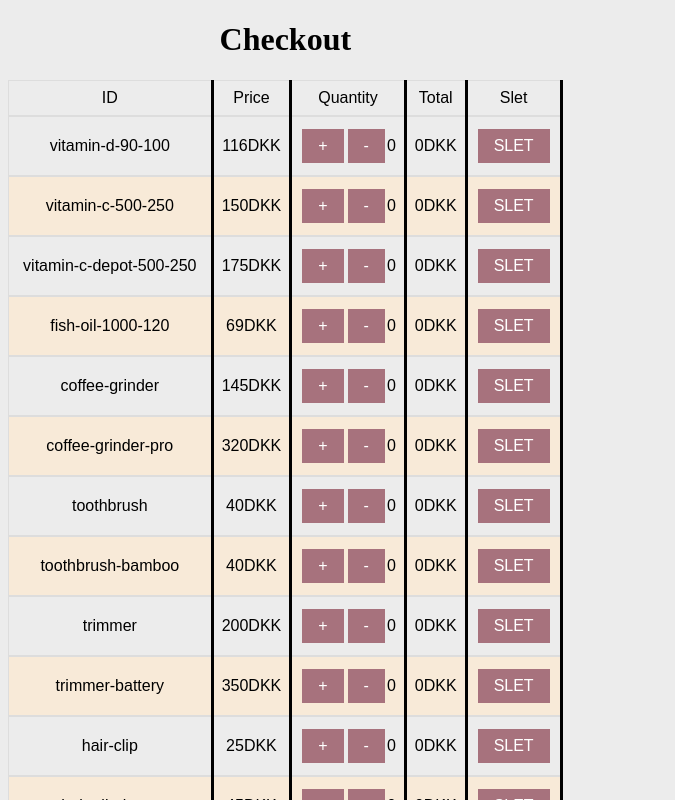
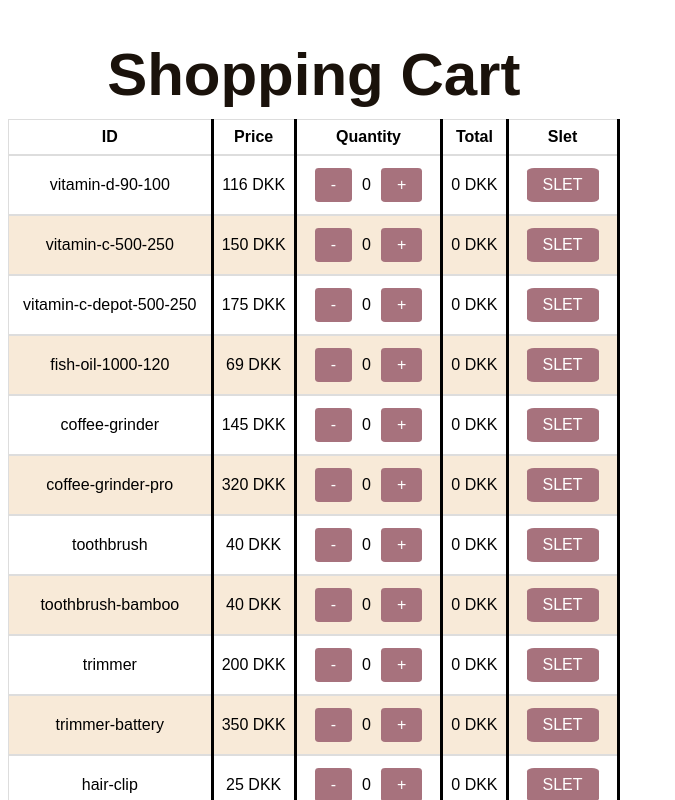
Before and after one commit to ChviChvi/WEBPAGE-REACT, a React (Create React App) app: page / in a window 1280 px wide. Shown: the top 800 px of the page, without its empty margins (0-675 px from the left). Built offline with nearby package versions, Linux system fonts and the light colour scheme.

Commit message:
Last editing to UI + gather .css files in one

```diff
--- a/public/index.html
+++ b/public/index.html
@@ -25,8 +25,6 @@
       Learn how to configure a non-root public URL by running `npm run build`.
     -->
     <title>React App</title>
-    <link rel="stylesheet" href="styles/styles.css">
-  </head>
   <body>
 
     <noscript>You need to enable JavaScript to run this app.</noscript>
--- a/public/styles/styles.css
+++ /dev/null
@@ -1,24 +0,0 @@
-
-div {
-    width: fit-content;
-    text-align: center;
-}
-table {
-    border: 1px solid black;
-}
-td{border-bottom-style: dashed;
-    border-right-style: solid;
-    text-align: center;
-
-}
-
-button{
-    background-color: #FEFBE9;
-    color: #060047;
-    margin: 0rem 0.2rem;
-
-}
-.sum{text-align: center}
-body{
-    background-color: #ECECEC;
-}
--- a/src/App.js
+++ b/src/App.js
@@ -1,6 +1,6 @@
-import { useEffect, useState } from "react";
+import { useState } from "react";
 import { checkoutlist } from './Basket';
-import './stylesheets/checkouttable.css'; // import CSS styles
+import './stylesheets/styles.css'; // import CSS styles
 function List() {
 
 
@@ -22,9 +22,12 @@ function List() {
         };
         return (
             <div>
-                <button onClick={clickHandlerIncrement}>+</button>
                 <button onClick={clickHandlerDecrement}>-</button>
                 <span>{count}</span>
+                <button  onClick={clickHandlerIncrement}>+</button>
+
+
+
             </div>
         );
     }
@@ -34,9 +37,9 @@ function List() {
     const listItems = checkoutlist.map((item, index) => {
         // we remove the row if the index of the row is in the removed array.
         if (sletKnap.includes(index)) return null;
-        // here we calculate the total price..
+        // here we calculate the total price.
         const total = item.price * counts[index];
-        // handling the clicks for removing the item. -> (adds index to of the item in the array initialized earlier.
+        // handling the clicks for removing the item. -> adds index to of the item in the array initialized earlier.
         const clickHandlerRemove = () => {
             setSletKnap((removed) => [...removed, index]);
         };
@@ -45,15 +48,13 @@ function List() {
             <tr key={item.id}>
                 <td>{item.id}</td>
                 <td>
-                    {item.price}
-                    {item.currency}
+                    {item.price} {item.currency}
                 </td>
                 <td>
                     <Counter index={index} />
                 </td>
                 <td>
-                    {total}
-                    {item.currency}
+                    {total} {item.currency}
                 </td>
 
                 <td>
@@ -77,7 +78,7 @@ function List() {
     return (
         <table>
             <thead>
-            <tr>
+            <tr className="id-headers">
                 <td>ID</td>
                 <td>Price</td>
                 <td>Quantity</td>
@@ -91,8 +92,7 @@ function List() {
 
                 <td colSpan={4}>Total price:</td>
                 <td>
-                    {totalSum}
-                    {checkoutlist[0].currency}
+                    {totalSum} {checkoutlist[0].currency}
                 </td>
             </tr>
             </tbody>
@@ -104,7 +104,8 @@ function App() {
     return (
         <>
             <div>
-                <h1>Checkout</h1>
+                <h1>Shopping Cart</h1>
+
                 <List/>
             </div>
         </>
--- a/src/Basket.js
+++ b/src/Basket.js
@@ -4,7 +4,6 @@ export const checkoutlist=[
         "name": "D-vitamin, 90ug, 100 stk",
         "price": 116,
         "currency": "DKK",
-        "quantity":"1",
         "rebateQuantity": 3,
         "rebatePercent": 10,
         "upsellProductId": null
@@ -14,7 +13,6 @@ export const checkoutlist=[
         "name": "C-vitamin, 500mg, 250 stk",
         "price": 150,
         "currency": "DKK",
-        "quantity":"1",
         "rebateQuantity": 2,
         "rebatePercent": 25,
         "upsellProductId": "vitamin-c-depot-500-250"
@@ -24,7 +22,6 @@ export const checkoutlist=[
         "name": "C-vitamin Depot, 500mg, 250 stk",
         "price": 175,
         "currency": "DKK",
-        "quantity":"1",
         "rebateQuantity": 3,
         "rebatePercent": 10,
         "upsellProductId": null
@@ -34,7 +31,6 @@ export const checkoutlist=[
         "name": "Omega 3 fiskeolie, 1000mg, 120 stk",
         "price": 69,
         "currency": "DKK",
-        "quantity":"1",
         "rebateQuantity": 5,
         "rebatePercent": 10,
         "upsellProductId": null
@@ -44,7 +40,6 @@ export const checkoutlist=[
         "name": "Kaffekværn",
         "price": 145,
         "currency": "DKK",
-        "quantity":"1",
         "rebateQuantity": 0,
         "rebatePercent": 0,
         "upsellProductId": "coffee-grinder-pro"
@@ -54,7 +49,6 @@ export const checkoutlist=[
         "name": "Kaffekværn Præcision",
         "price": 320,
         "currency": "DKK",
-        "quantity":"1",
         "rebateQuantity": 0,
         "rebatePercent": 0,
         "upsellProductId": null
@@ -64,7 +58,6 @@ export const checkoutlist=[
         "name": "Tandbørste, 5stk",
         "price": 40,
         "currency": "DKK",
-        "quantity":"1",
         "rebateQuantity": 0,
         "rebatePercent": 0,
         "upsellProductId": "toothbrush-bamboo"
@@ -94,7 +87,6 @@ export const checkoutlist=[
         "name": "Barbermaskine m batteri",
         "price": 350,
         "currency": "DKK",
-        "quantity":"1",
         "rebateQuantity": 0,
         "rebatePercent": 0,
         "upsellProductId": null
@@ -104,7 +96,6 @@ export const checkoutlist=[
         "name": "Hårklemme",
         "price": 25,
         "currency": "DKK",
-        "quantity":"1",
         "rebateQuantity": 2,
         "rebatePercent": 20,
         "upsellProductId": "hair-clip-large"
@@ -114,7 +105,6 @@ export const checkoutlist=[
         "name": "Hårklemme, stor",
         "price": 45,
         "currency": "DKK",
-        "quantity":"1",
         "rebateQuantity": 0,
         "rebatePercent": 0,
         "upsellProductId": null
@@ -124,7 +114,6 @@ export const checkoutlist=[
         "name": "Tørklæde, bomuld",
         "price": 100,
         "currency": "DKK",
-        "quantity":"1",
         "rebateQuantity": 2,
         "rebatePercent": 10,
         "upsellProductId": "scarf-wool"
@@ -134,7 +123,6 @@ export const checkoutlist=[
         "name": "Tørklæde, uld",
         "price": 150,
         "currency": "DKK",
-        "quantity":"1",
         "rebateQuantity": 2,
         "rebatePercent": 10,
         "upsellProductId": "scarf-silk"
@@ -144,7 +132,6 @@ export const checkoutlist=[
         "name": "Tørklæde, silke",
         "price": 250,
         "currency": "DKK",
-        "quantity":"1",
         "rebateQuantity": 2,
         "rebatePercent": 10,
         "upsellProductId": null
@@ -154,7 +141,6 @@ export const checkoutlist=[
         "name": "Kasket",
         "price": 150,
         "currency": "DKK",
-        "quantity":"1",
         "rebateQuantity": 2,
         "rebatePercent": 10,
         "upsellProductId": "cap-flat"
@@ -164,7 +150,6 @@ export const checkoutlist=[
         "name": "Kasket, sixpence",
         "price": 590,
         "currency": "DKK",
-        "quantity":"1",
         "rebateQuantity": 0,
         "rebatePercent": 0,
         "upsellProductId": null
@@ -174,7 +159,6 @@ export const checkoutlist=[
         "name": "Plysbamse",
         "price": 75,
         "currency": "DKK",
-        "quantity":"1",
         "rebateQuantity": 0,
         "rebatePercent": 0,
         "upsellProductId": "teddy-large"
@@ -184,7 +168,6 @@ export const checkoutlist=[
         "name": "Plysbamse, stor",
         "price": 150,
         "currency": "DKK",
-        "quantity":"1",
         "rebateQuantity": 0,
         "rebatePercent": 0,
         "upsellProductId": null
@@ -194,7 +177,6 @@ export const checkoutlist=[
         "name": "De små synger",
         "price": 120,
         "currency": "DKK",
-        "quantity":"1",
         "rebateQuantity": 0,
         "rebatePercent": 0,
         "upsellProductId": "kids-songbook-hardcover"
@@ -204,7 +186,6 @@ export const checkoutlist=[
         "name": "De små synger, indbundet",
         "price": 180,
         "currency": "DKK",
-        "quantity":"1",
         "rebateQuantity": 0,
         "rebatePercent": 0,
         "upsellProductId": null
@@ -214,7 +195,6 @@ export const checkoutlist=[
         "name": "Kaffebønner",
         "price": 50,
         "currency": "DKK",
-        "quantity":"1",
         "rebateQuantity": 4,
         "rebatePercent": 25,
         "upsellProductId": "coffeebeans-organic-500g"
@@ -224,7 +204,6 @@ export const checkoutlist=[
         "name": "Kaffebønner, økologiske",
         "price": 60,
         "currency": "DKK",
-        "quantity":"1",
         "rebateQuantity": 2,
         "rebatePercent": 10,
         "upsellProductId": null
@@ -234,7 +213,6 @@ export const checkoutlist=[
         "name": "Sort te, 100g",
         "price": 20,
         "currency": "DKK",
-        "quantity":"1",
         "rebateQuantity": 4,
         "rebatePercent": 25,
         "upsellProductId": "the-darjeeling-100g"
@@ -244,7 +222,6 @@ export const checkoutlist=[
         "name": "Sort te, Darjeeling, 100g",
         "price": 30,
         "currency": "DKK",
-        "quantity":"1",
         "rebateQuantity": 4,
         "rebatePercent": 25,
         "upsellProductId": "the-organic-100g"
@@ -254,7 +231,6 @@ export const checkoutlist=[
         "name": "Sort te, Darjeeling, økologisk, 100g",
         "price": 35,
         "currency": "DKK",
-        "quantity":"1",
         "rebateQuantity": 2,
         "rebatePercent": 10,
         "upsellProductId": null
@@ -264,7 +240,6 @@ export const checkoutlist=[
         "name": "Sukker, hvidt, 1000g",
         "price": 30,
         "currency": "DKK",
-        "quantity":"1",
         "rebateQuantity": 4,
         "rebatePercent": 25,
         "upsellProductId": "sugar-cane-1kg"
@@ -274,19 +249,17 @@ export const checkoutlist=[
         "name": "Rørsukker, 1000g",
         "price": 40,
         "currency": "DKK",
-        "quantity":"1",
         "rebateQuantity": 4,
         "rebatePercent": 25,
         "upsellProductId": "sugar-organic-1kg"
     },
     {
-        id: "sugar-organic-1kg",
-        name: "Rørsukker, økologisk, 1000g",
-        price: 45,
-        currency: "DKK",
-        quantity:"1",
-        rebateQuantity: 2,
-        rebatePercent: 10,
-        upsellProductId: null
+        "id": "sugar-organic-1kg",
+        "name": "Rørsukker, økologisk, 1000g",
+        "price": 45,
+        "currency": "DKK",
+        "rebateQuantity": 2,
+        "rebatePercent": 10,
+        "upsellProductId": null
     }
 ];
--- a/src/stylesheets/checkouttable.css
+++ b/src/stylesheets/styles.css
@@ -1,4 +1,31 @@
+h1 {
+    font-size: 60px;
+    font-family: 'Oswald', sans-serif;
+    margin-bottom: 10px;
+    font-weight: 700;
+    color: #1A120B;
+}
+
+
+div {
+    width: fit-content;
+    text-align: center;
+
+}
+
+td{border-bottom-style: dashed;
+    border-right-style: solid;
+    text-align: center;
+
+}
+
+
+.sum{text-align: center}
+body{
+
+}
 table {
+    background-color: #FFF;
     border-collapse: collapse;
     width: 100%;
     max-width: 800px;
@@ -11,11 +38,13 @@ th {
     text-align: left;
     background-color: #EDDBC7;
     padding: 8px;
+
 }
 
 td {
     padding: 8px;
     border-bottom: 2px solid #ddd;
+
 }
 
 tr:nth-child(even) {
@@ -31,8 +60,9 @@ button {
     text-decoration: none;
     display: inline-block;
     font-size: 16px;
-    margin: 4px 2px;
     cursor: pointer;
+    border-radius: 10%;
+    margin: 4px 10px;
 }
 
 button:hover {
@@ -48,3 +78,7 @@ button:hover {
 .total span {
     color: #4CAF50;
 }
+
+.id-headers{
+    font-weight: bolder;
+}
```
